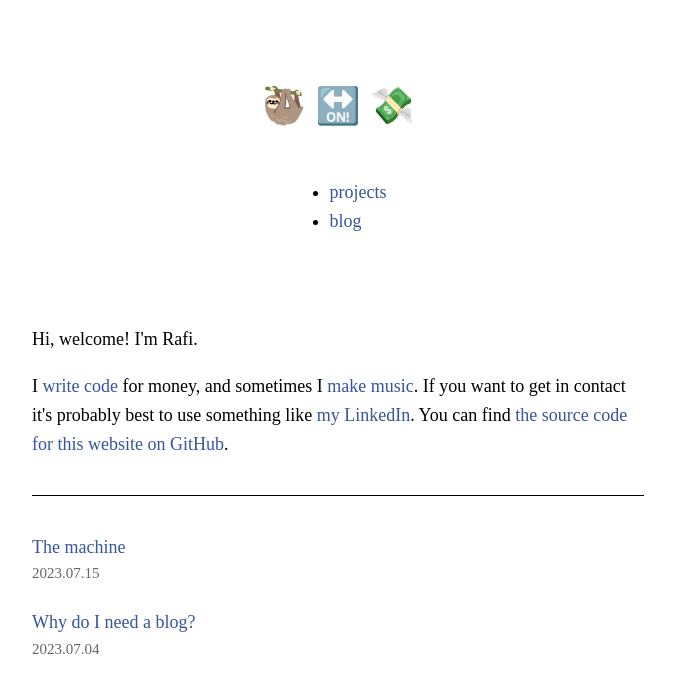
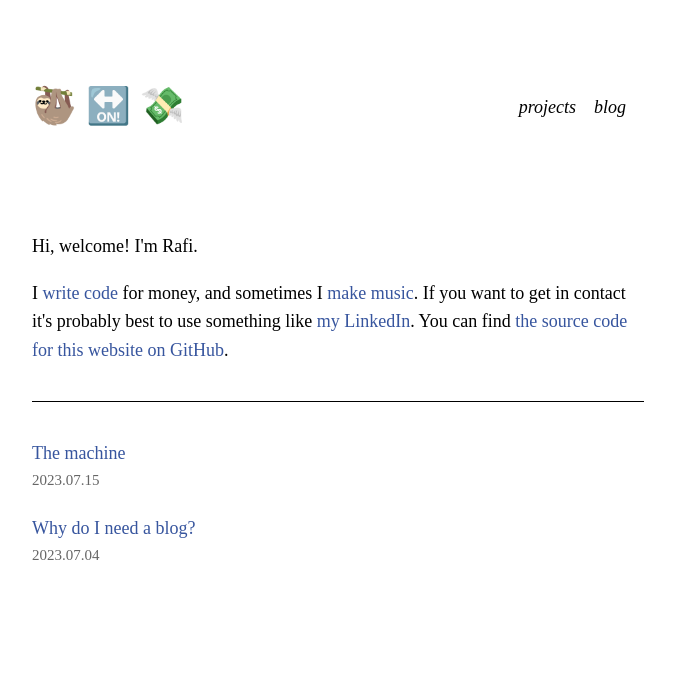
Before and after one commit to rgildiaz/blog, a Next.js app: page / in a window 1280 px wide. Shown: the top 692 px of the page, without its empty margins (302-977 px from the left). Built offline with nearby package versions, Linux system fonts and the light colour scheme.

Commit message:
fix: move "...go home" link to <Post /> component

```diff
--- a/components/layout.module.css
+++ b/components/layout.module.css
@@ -6,10 +6,37 @@
 
 .header {
   display: flex;
-  flex-direction: column;
+  flex-direction: row;
   align-items: center;
+  justify-content: space-between;
 }
 
-.backToHome {
-  margin: 3rem 0 0;
+.header h1 {
+  font-size: 2rem;
+  margin-right: 1rem;
 }
+
+.header a {
+  color: black;
+}
+
+.header a:hover {
+  text-decoration: none;
+  font-style: normal;
+}
+
+.nav ul {
+  display: flex;
+  flex-direction: row;
+  list-style: none;
+}
+
+.nav li {
+  margin-right: 1rem;
+  font-style: italic;
+}
+
+.nav li:hover {
+  text-decoration: underline;
+  text-decoration-style: wavy;
+}
--- a/styles/Post.module.css
+++ b/styles/Post.module.css
@@ -7,3 +7,7 @@
   margin-bottom: 0px;
   font-size: 2em;
 }
+
+.backToHome {
+  margin: 3rem 0 0;
+}
```
Also changed, not shown: pages/posts/[id].js (+7 -1 lines).
